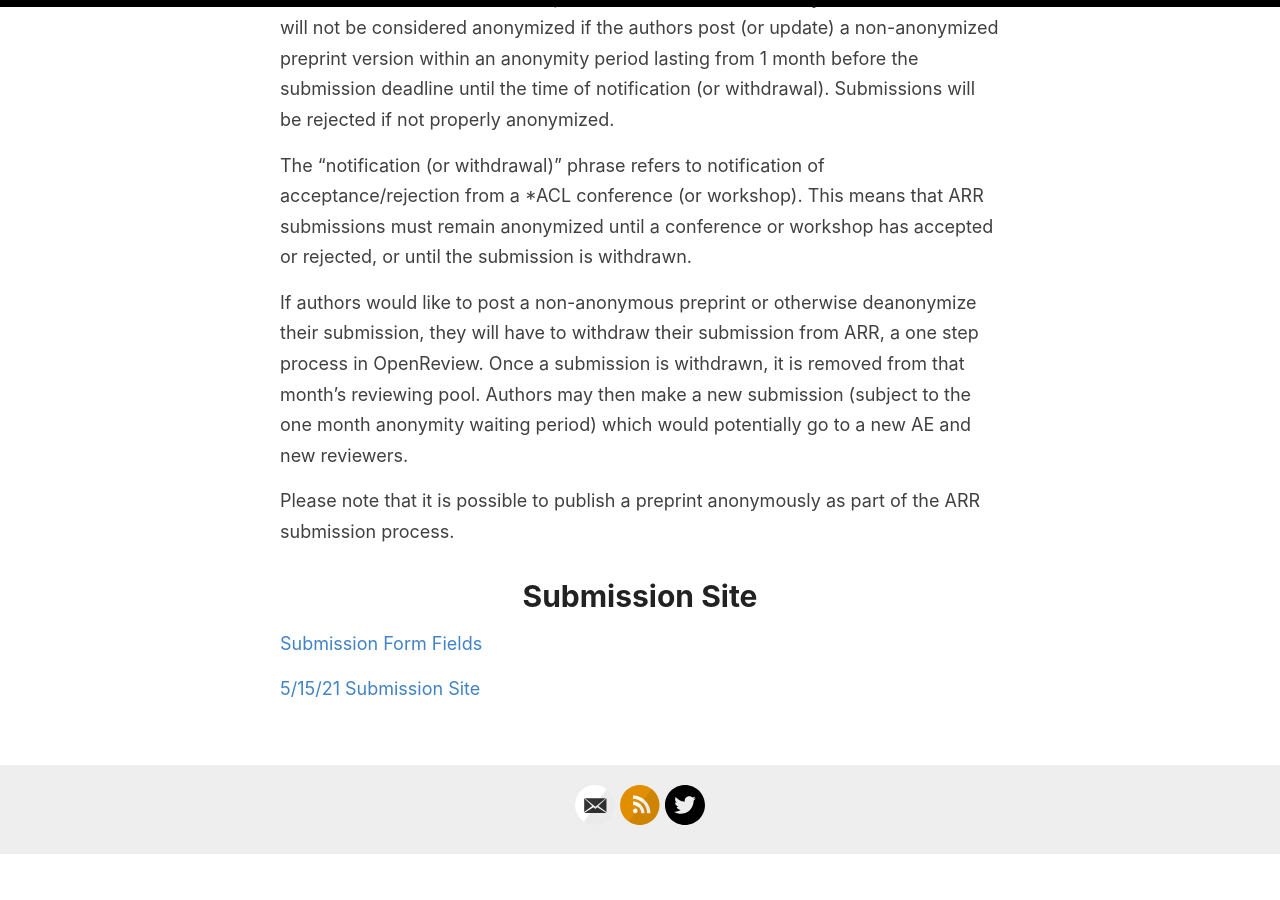
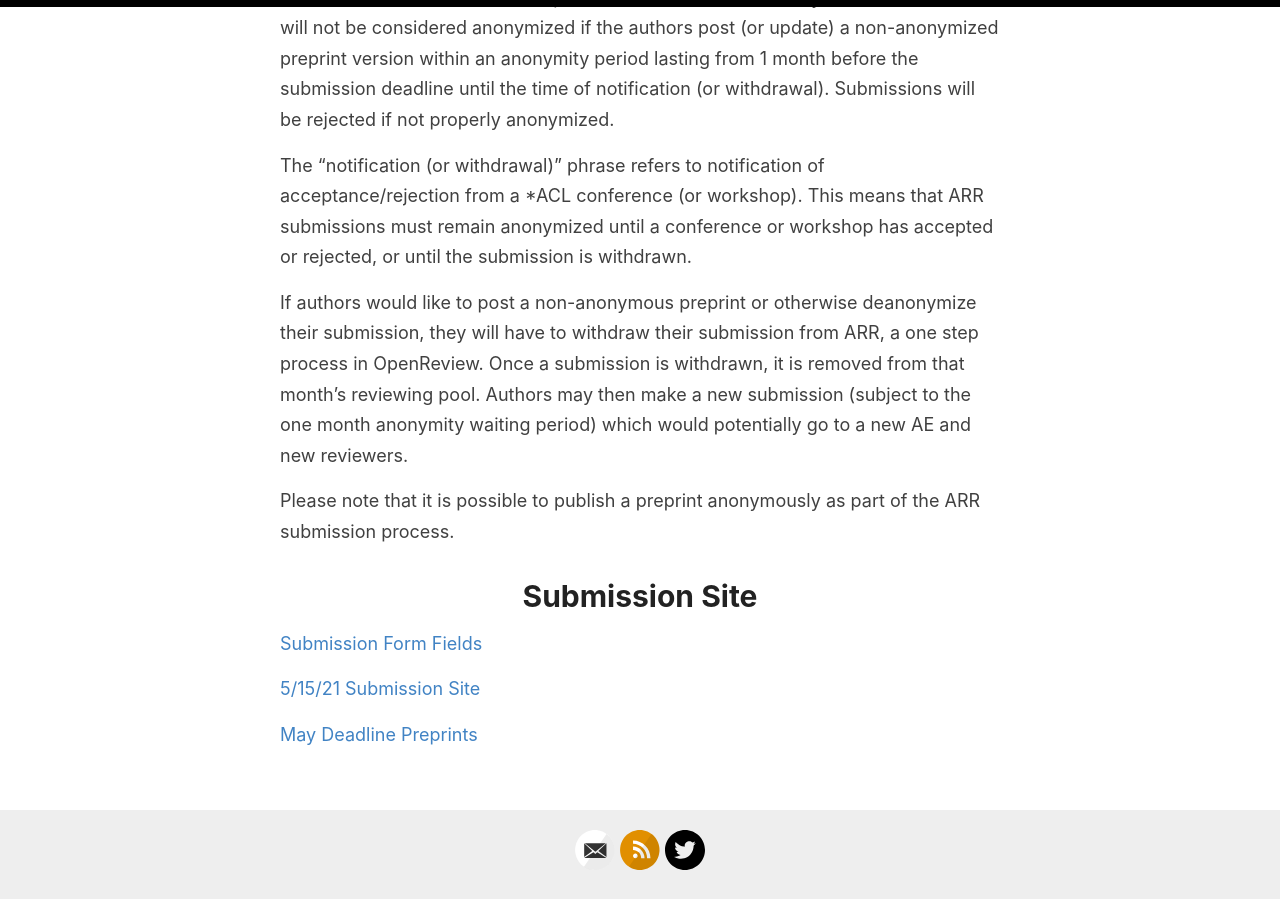
Before and after one commit to amitmerchant1990/reverie, a Jekyll site: the page built from authors.md, in a window 1280 px wide and 900 px high, scrolled down 842 px. Built offline with Jekyll 4.4.1, drawn with Linux system fonts in a browser that asks for light colours; before the commit the page ends 1696 px from its top, so only the background shows below that.

Commit message:
Update authors.md

```diff
--- a/authors.md
+++ b/authors.md
@@ -37,3 +37,5 @@
 [Submission Form Fields](https://aclrollingreview.org/submissionform)
 
 [5/15/21 Submission Site](https://openreview.net/group?id=aclweb.org/ACL/ARR/2021/May)
+
+[May Deadline Preprints](https://openreview.net/group?id=aclweb.org/ACL/ARR/2021/May)
```
